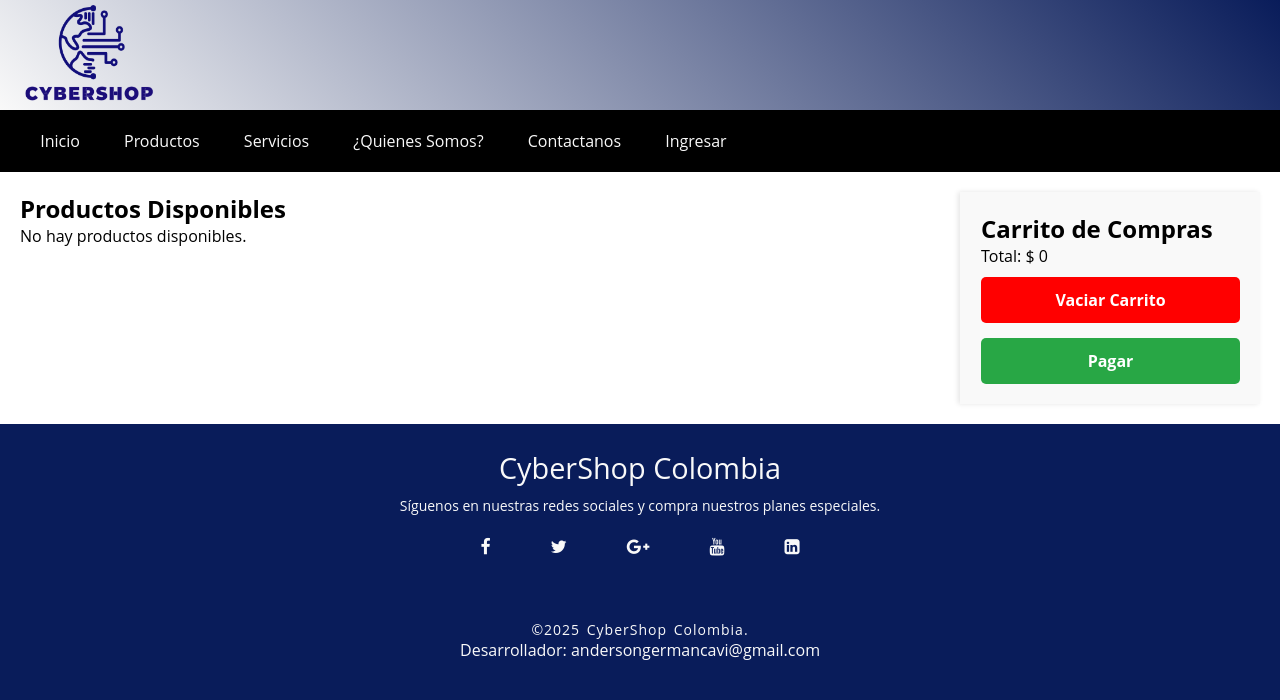
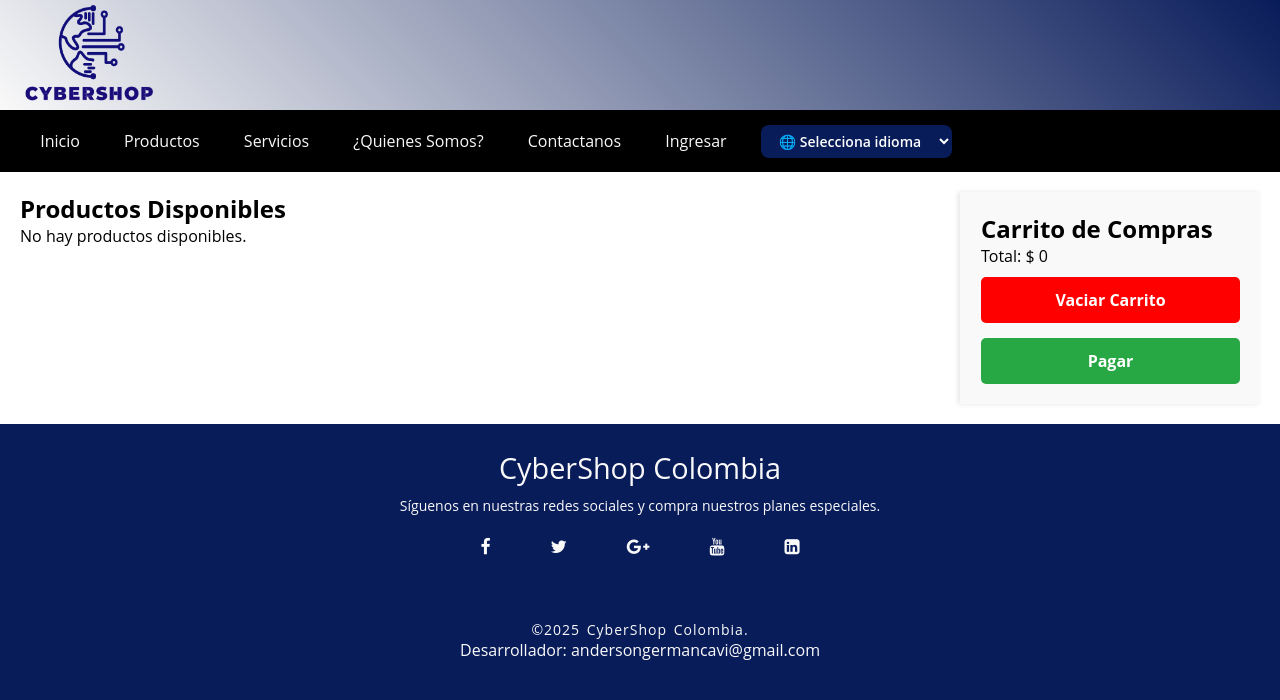
Before and after one commit to AndersonGRC/CyberShop, a Flask app: page /productos in a window 1280 px wide. Shown: the top 700 px of the page. Run offline with Flask 3, Linux system fonts and the light colour scheme; data that the repository does not hold is empty; parts of the project's set-up code (start-up, migrations or seed data) failed here and were passed over; some libraries are stand-ins or nearby versions.

Commit message:
Boton de cambiar idioma

```diff
--- a/app/static/css/layout.css
+++ b/app/static/css/layout.css
@@ -13,6 +13,7 @@
     font-family: 'Open Sans';
     padding: 0;
     margin: 0;
+
 }
 
 
@@ -65,7 +66,7 @@
 
 /* Barra de navegación */
 .nav {
-    z-index: 20; /* Barra de navegación sobre el contenido */
+    z-index: 10000 !important; /* Barra de navegación sobre el contenido */
     float: left;
     width: 100%;
     background: var(--color-negro);
@@ -235,9 +236,6 @@
     padding: 20px;
 }
 
-
-
-
 .footer-content h3 {
     font-size: 1.8rem;
     font-weight: 400;
@@ -353,3 +351,109 @@
         margin-right: 0; /* Elimina el margen derecho */
     }
 }
+
+/* ===== SOLUCIÓN DEFINITIVA PARA GOOGLE TRANSLATE ===== */
+
+/* 🚫 ELIMINAR COMPLETAMENTE EL BANNER Y ESPACIO BLANCO */
+.goog-te-banner-frame {
+    display: none !important;
+    visibility: hidden !important;
+    height: 0px !important;
+    width: 0px !important;
+    overflow: hidden !important;
+    position: absolute !important;
+    top: -9999px !important;
+    left: -9999px !important;
+    opacity: 0 !important;
+    pointer-events: none !important;
+}
+
+/* 🚫 Ocultar el iframe del banner */
+iframe.goog-te-banner-frame {
+    display: none !important;
+    visibility: hidden !important;
+    height: 0px !important;
+    width: 0px !important;
+    border: none !important;
+}
+
+/* 🚫 Prevenir que Google mueva el contenido */
+body {
+    top: 0px !important;
+    position: static !important;
+    margin-top: 0px !important;
+    padding-top: 0px !important;
+}
+
+html {
+    top: 0px !important;
+    margin-top: 0px !important;
+}
+
+/* 🚫 Ocultar otros elementos de Google Translate */
+.skiptranslate,
+.goog-te-balloon-frame,
+#goog-gt-tt,
+.goog-te-spinner-pos {
+    display: none !important;
+    visibility: hidden !important;
+    height: 0px !important;
+    width: 0px !important;
+    opacity: 0 !important;
+    pointer-events: none !important;
+}
+
+/* 🚫 Ocultar tooltips de Google */
+.goog-tooltip {
+    display: none !important;
+}
+
+/* 🎨 Botón personalizado con banderas */
+#google_translate_container {
+    display: inline-block;
+    margin: 10px;
+    z-index: 10001;
+    position: relative;
+}
+
+#custom_translate_btn {
+    background: var(--color-secundario);
+    color: #fff;
+    border: none;
+    border-radius: 8px;
+    padding: 6px 14px;
+    font-size: 14px;
+    font-weight: 600;
+    cursor: pointer;
+    box-shadow: 0 4px 8px rgba(0,0,0,0.2);
+    transition: all 0.3s ease;
+    z-index: 10002;
+    position: relative;
+}
+
+#custom_translate_btn:hover {
+    background: var(--color-transicion);
+    transform: scale(1.05);
+}
+
+#custom_translate_btn:focus {
+    outline: none;
+    box-shadow: 0 0 0 2px rgba(42, 77, 105, 0.5);
+}
+
+/* 🔥 Asegurar que el nav esté siempre por encima */
+header {
+    z-index: 10000 !important;
+    position: relative;
+}
+
+.nav {
+    z-index: 10001 !important;
+}
+
+/* 🔥 Reset para cuando Google Translate modifica los estilos */
+.goog-te-combo {
+    position: absolute;
+    left: -9999px;
+    opacity: 0.01;
+}
--- a/app/templates/index.html
+++ b/app/templates/index.html
@@ -25,7 +25,7 @@
       <img src="{{url_for('static',filename='img/Slider-Reparacion.png')}}" >
       <div class="info">
         <br>
-        <h2> ¡Tu Tecnología en Buenas Manos!S</h2>
+        <h2> ¡Tu Tecnología en Buenas Manos!</h2>
         <br>
         <p>En CyberShop, somos expertos en la reparación de dispositivos tecnológicos. Desde celulares y laptops hasta tablets y consolas de videojuegos, solucionamos cualquier problema con rapidez, calidad y a un precio justo.
           Confía en nosotros para que tu tecnología funcione como nueva. ¡Te esperamos!</p>
@@ -111,7 +111,7 @@
     </div>
 
     <div class="form-group">
-        <label for="phone">Celular</label>
+        <label for="phone">Numero de celular</label>
         <input type="number" id="phone" name="phone" required>
     </div>
 
--- a/app/templates/plantillaindex.html
+++ b/app/templates/plantillaindex.html
@@ -36,6 +36,19 @@
                     <h2>NO HAY DATOS DEL APP</h2>
                     {% endif %}
                 </nav>
+                <!-- 🔹 Selector de idioma de Google Translate -->
+               <div id="google_translate_container">
+  <select id="custom_translate_btn" onchange="translateLanguage(this.value)">
+    <option value="">🌐 Selecciona idioma</option>
+    <option value="es">es Español</option>
+    <option value="en">🇺🇸 English</option>
+    <option value="fr">🇫🇷 Français</option>
+    <option value="de">🇩🇪 Deutsch</option>
+    <option value="it">🇮🇹 Italiano</option>
+    <option value="pt">🇧🇷 Português</option>
+  </select>
+</div>
+<div id="google_translate_element" style="display:none;"></div>
             </div>
         </div>
         <i class="fas fa-ellipsis-v btn-menu"></i>
@@ -71,7 +84,30 @@
         </div>
     </footer>
 
+<!-- Script de Google Translate -->
 
+<script type="text/javascript">
+  function googleTranslateElementInit() {
+    new google.translate.TranslateElement(
+      {
+        pageLanguage: 'es',
+        autoDisplay: false
+      },
+      'google_translate_element'
+    );
+  }
+
+  // Forzar traducción con el botón personalizado
+  function translateLanguage(lang) {
+    if (lang === '') return;
+    var selectField = document.querySelector("select.goog-te-combo");
+    if (selectField) {
+      selectField.value = lang;
+      selectField.dispatchEvent(new Event("change"));
+    }
+  }
+</script>
+<script type="text/javascript" src="//translate.google.com/translate_a/element.js?cb=googleTranslateElementInit"></script>
 </body>
 
 {% block script%}
```
